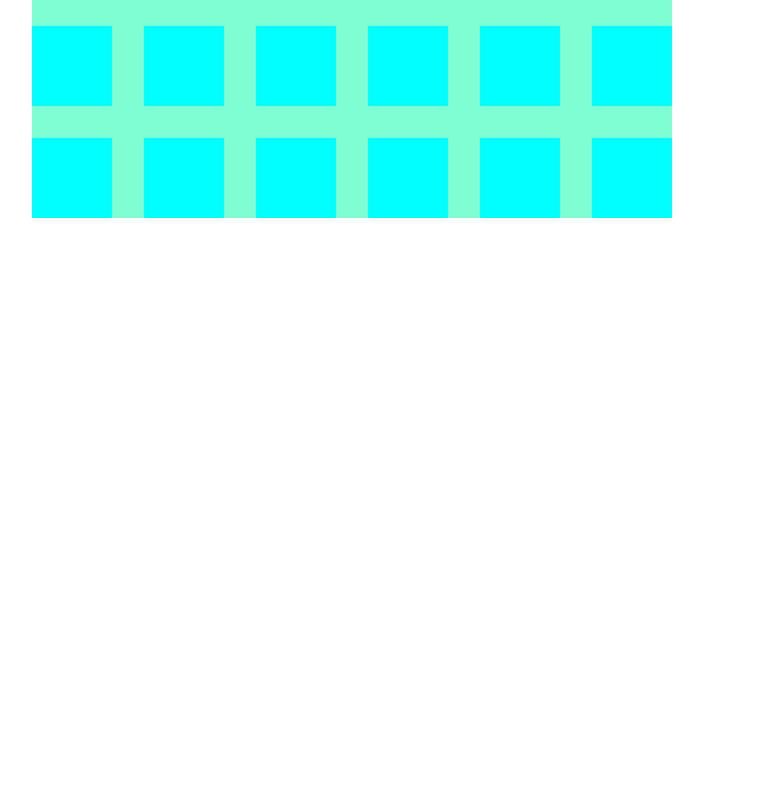
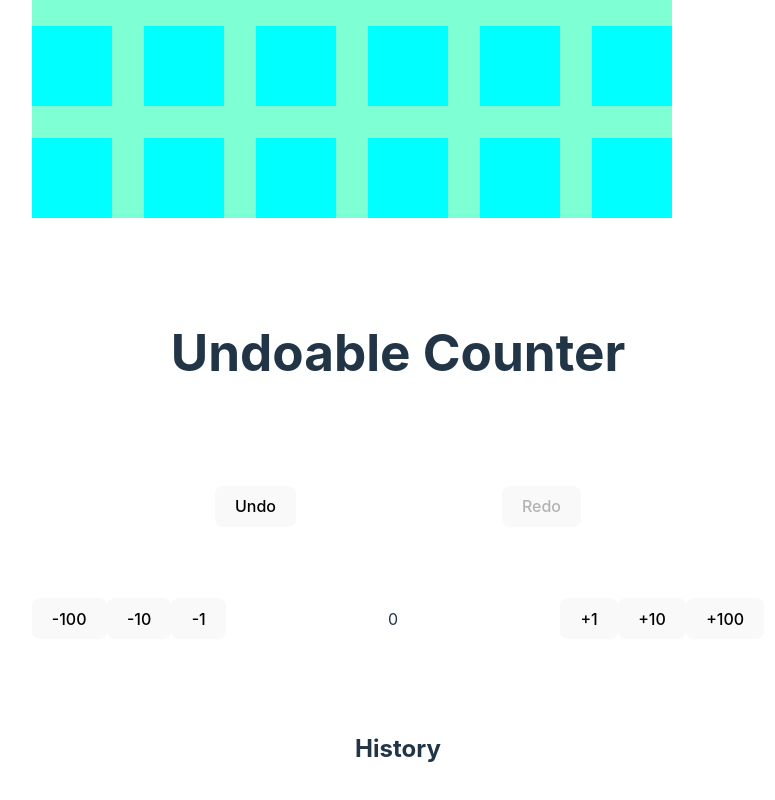
Before and after one commit to JoeUrso/frontendeval, a React (Vite) app: page / in a window 1280 px wide. Shown: the part 2585-3385 px from the top of the page, without its empty margins (242-1017 px from the left). Before the commit the page ends 2835 px from the top, so only its background shows below. Built offline with nearby package versions, Linux system fonts and the light colour scheme.

Commit message:
complete undoable counter challange

```diff
--- a/src/App.tsx
+++ b/src/App.tsx
@@ -4,6 +4,7 @@ import FAQComponent from "./challenges/Faq/Faq";
 import MemoryGame from "./challenges/MemoryGame/MemoryGame";
 import Modal from "./challenges/Modal/Modal";
 import Mortgage from "./challenges/MortagageCalculator/MortgageCalculator";
+import UndoableCounter from "./challenges/UndoableCounter/UndoableCounter";
 import map from "./challenges/map";
 
 const FAQ = [
@@ -32,6 +33,7 @@ function App() {
             <Mortgage />
             <Modal />
             <MemoryGame />
+            <UndoableCounter />
         </div>
     );
 }
--- /dev/null
+++ b/src/challenges/UndoableCounter/UndoableCounter.css
@@ -0,0 +1,43 @@
+.undoable-counter-container {
+    display: flex;
+    flex-direction: column;
+    justify-content: space-evenly;
+    align-items: center;
+    height: 40rem;
+    width: 100%;
+}
+
+.undo-redo-container {
+    display: flex;
+    justify-content: space-between;
+    align-items: center;
+    width: 50%;
+}
+
+.count-container {
+    display: flex;
+    justify-content: space-between;
+    align-items: center;
+    width: 100%;
+}
+
+.change-count-container {
+    display: flex;
+    justify-content: space-between;
+    align-items: center;
+}
+
+.history-container {
+    display: flex;
+    flex-direction: column;
+    justify-content: center;
+    align-items: center;
+    width: 100%;
+}
+
+.history-info-container {
+    display: flex;
+    justify-content: space-evenly;
+    align-items: center;
+    width: 40%;
+}
--- /dev/null
+++ b/src/challenges/UndoableCounter/UndoableCounter.tsx
@@ -0,0 +1,143 @@
+import { useState } from "react";
+import "./UndoableCounter.css";
+
+type HistoryObj = {
+    action: number;
+    before: number;
+    after: number;
+};
+
+const UndoableCounter = () => {
+    const [currentCount, setCurrentCount] = useState(0);
+    const [countHistory, setCountHistory] = useState<HistoryObj[]>([]);
+    const [undoneActions, setUndoneActions] = useState<HistoryObj[]>([]);
+
+    const handleChangeCountClick = (changeBy: number) => {
+        const newAction = {
+            action: changeBy,
+            before: currentCount,
+            after: currentCount + changeBy,
+        };
+
+        setCountHistory((prev) => [newAction, ...prev]);
+        setCurrentCount((prev) => prev + changeBy);
+    };
+
+    const handleUndoClick = () => {
+        if (countHistory.length > 0) {
+            const prevCount = countHistory[0].before;
+            const updatedHistory = countHistory.slice(1);
+            const lastAction = countHistory[0];
+
+            setUndoneActions((prev) =>
+                lastAction ? [lastAction, ...prev] : []
+            );
+            setCurrentCount(prevCount);
+            setCountHistory(updatedHistory);
+        }
+    };
+
+    const handleRedoClick = () => {
+        if (undoneActions.length > 0) {
+            const redoCount = undoneActions[0].after;
+            const updatedUndoneActions = undoneActions.slice(1);
+            const removedAction = undoneActions[0];
+
+            setUndoneActions(updatedUndoneActions);
+            setCurrentCount(redoCount);
+            setCountHistory((prev) =>
+                removedAction ? [removedAction, ...prev] : []
+            );
+        }
+    };
+
+    return (
+        <div className="undoable-counter-container">
+            <h1>Undoable Counter</h1>
+            <div className="undo-redo-container">
+                <button onClick={handleUndoClick}>Undo</button>
+                <button
+                    onClick={handleRedoClick}
+                    disabled={undoneActions[0] ? false : true}
+                >
+                    Redo
+                </button>
+            </div>
+            <div className="count-container">
+                <div className="change-count-container">
+                    <button
+                        onClick={() => {
+                            handleChangeCountClick(-100);
+                        }}
+                    >
+                        -100
+                    </button>
+                    <button
+                        onClick={() => {
+                            handleChangeCountClick(-10);
+                        }}
+                    >
+                        -10
+                    </button>
+                    <button
+                        onClick={() => {
+                            handleChangeCountClick(-1);
+                        }}
+                    >
+                        -1
+                    </button>
+                </div>
+                <div>{currentCount}</div>
+                <div className="change-count-container">
+                    <button
+                        onClick={() => {
+                            handleChangeCountClick(1);
+                        }}
+                    >
+                        +1
+                    </button>
+                    <button
+                        onClick={() => {
+                            handleChangeCountClick(10);
+                        }}
+                    >
+                        +10
+                    </button>
+                    <button
+                        onClick={() => {
+                            handleChangeCountClick(100);
+                        }}
+                    >
+                        +100
+                    </button>
+                </div>
+            </div>
+            <div className="history-container">
+                <h2>History</h2>
+                {countHistory.map((count) => {
+                    return (
+                        <div className="history-info-container">
+                            <div>
+                                {Math.sign(count.action) === 1 && (
+                                    <span>+</span>
+                                )}
+                                {count.action}
+                            </div>
+                            <div>
+                                <span>(</span>
+                                {count.before}
+                                <span>
+                                    <span>-</span>
+                                </span>
+                                {count.after}
+                                <span>)</span>
+                            </div>
+                        </div>
+                    );
+                })}
+            </div>
+        </div>
+    );
+};
+
+export default UndoableCounter;
```
